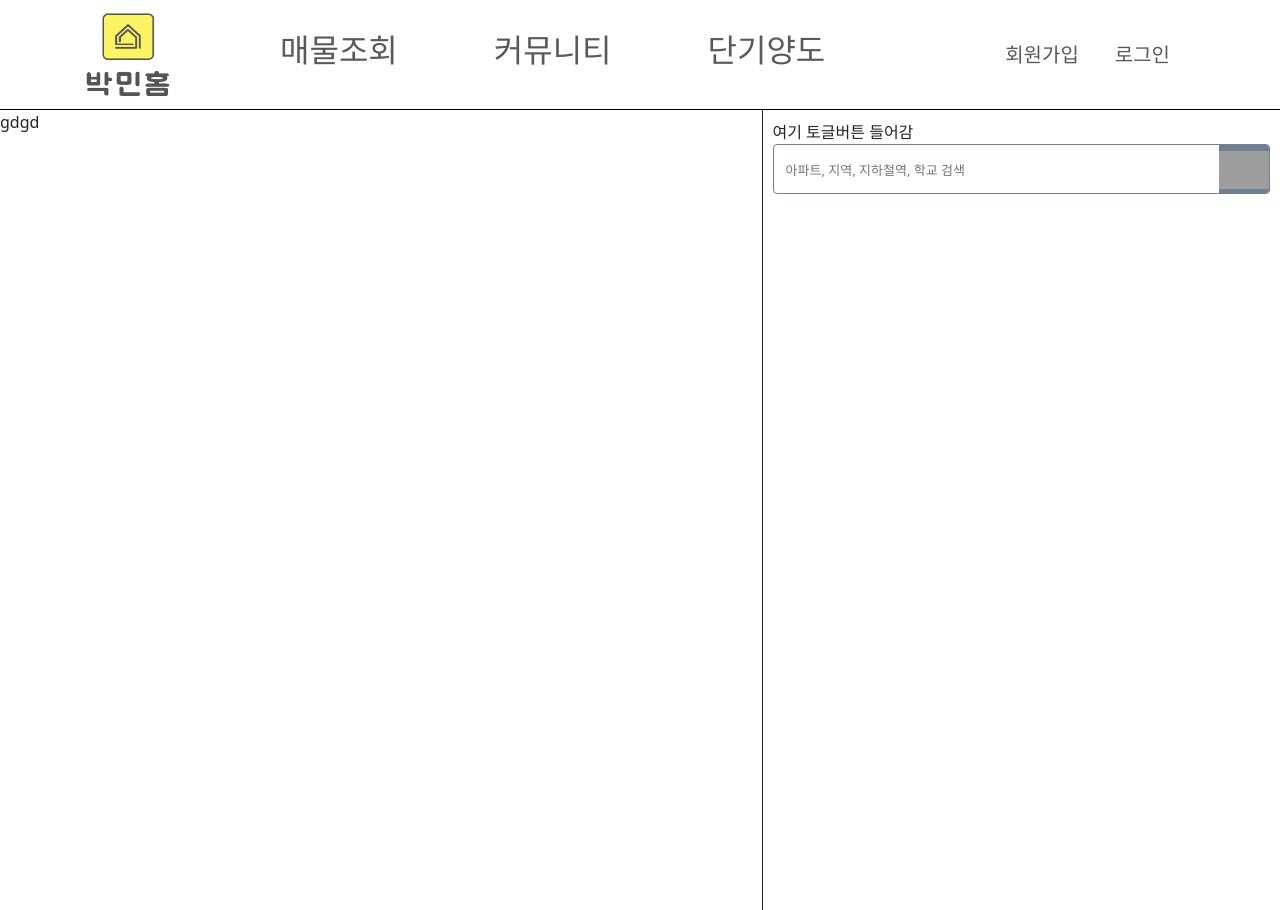
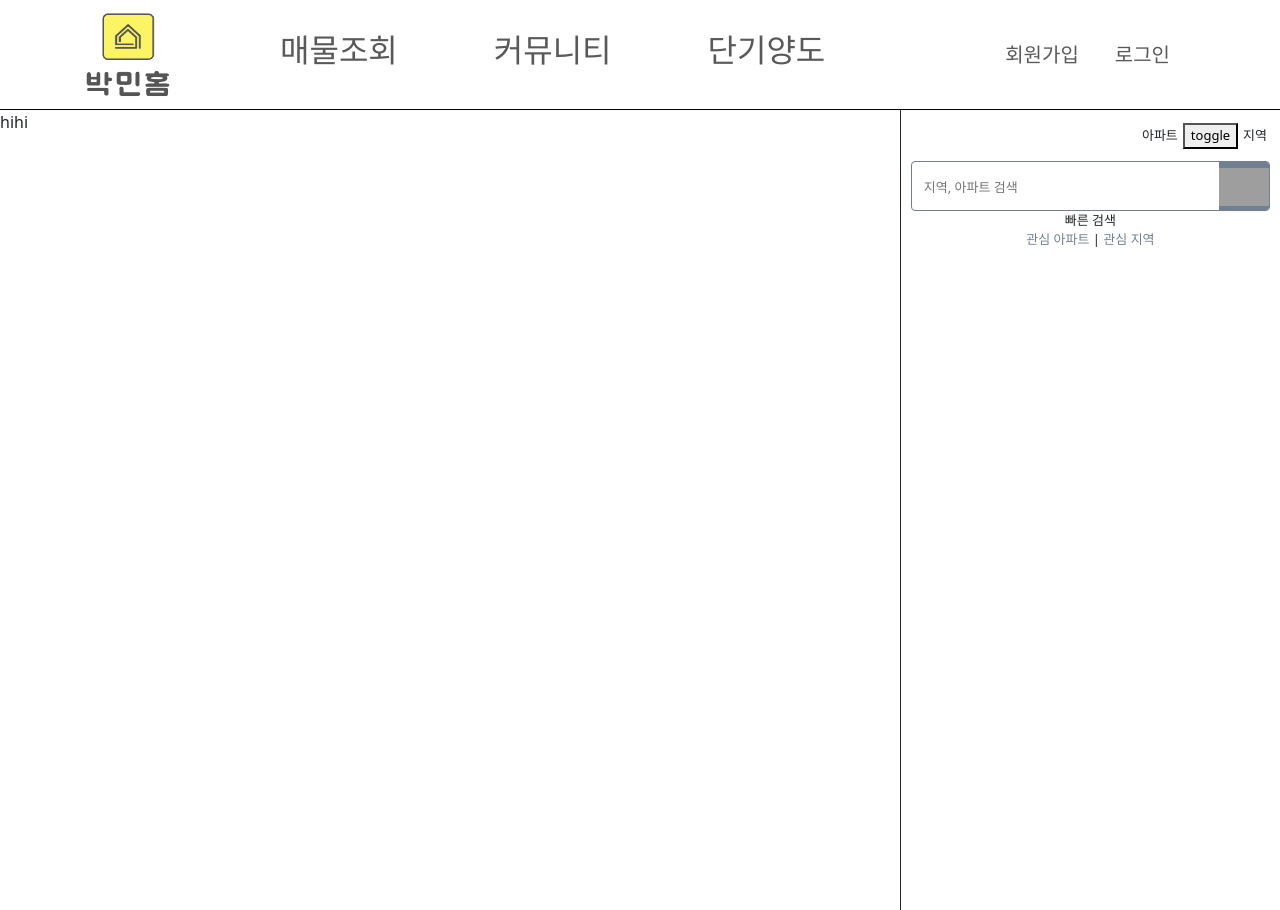
Before and after one commit to SSAFY-10-4-5-FINAL/pjt-final, a Vue app in the folder client/whereismyhome_client/: page / in a window 1280 px wide. Built offline with nearby package versions, Linux system fonts and the light colour scheme; grey boxes are pictures that could not be loaded.

Commit message:
검색 섹션 틀 구현 중

```diff
--- /dev/null
+++ b/client/whereismyhome_client/src/components/apart/ApartMapView.vue
@@ -0,0 +1,3 @@
+<script setup></script>
+<template><div>hihi</div></template>
+<style scoped></style>
--- a/client/whereismyhome_client/src/components/apart/ApartRightView.vue
+++ b/client/whereismyhome_client/src/components/apart/ApartRightView.vue
@@ -1,148 +1,37 @@
 <script setup>
 import { ref } from "vue";
+
+// Data
 const inputText = ref("");
 </script>
 
 <template>
   <div class="container-fluid" id="right-bar">
     <div class="search-select-wrap">
-      <span id="toggle-btn-div">여기 토글버튼 들어감</span>
+      <div id="toggle-btn-wrap">
+        <span class="toggle-text">아파트</span
+        ><button id="toggle-btn">toggle</button
+        ><span class="toggle-text">지역</span>
+      </div>
       <div class="search-input-liner">
         <div class="input-wrap">
-          <input type="text" placeholder="아파트, 지역, 지하철역, 학교 검색" v-model="inputText" />
+          <input
+            type="text"
+            placeholder="지역, 아파트 검색"
+            v-model="inputText"
+          />
         </div>
         <button class="btn-clear on"></button>
         <div class="btn-search-wrap"><button class="btn-search"></button></div>
+      </div>
+      <div id="star-link">
+        <span>빠른 검색</span><br />
+        <a href="#">관심 아파트</a><span> | </span><a href="#">관심 지역</a>
       </div>
     </div>
   </div>
 </template>
 
 <style scoped>
-#toggle-div {
-  height: 5px;
-}
-#right-bar {
-  border-left: 1px solid;
-  height: 100vh;
-  padding: 10px;
-}
-.search-select-wrap {
-  -webkit-tap-highlight-color: rgba(0, 0, 0, 0);
-  text-size-adjust: none;
-  -webkit-box-direction: normal;
-  margin: 0;
-  padding: 0;
-  border: 0;
-  font: inherit;
-  vertical-align: baseline;
-}
-
-#toggle-btn-div {
-  /* display: block; */
-  -webkit-tap-highlight-color: rgba(0, 0, 0, 0);
-  text-size-adjust: none;
-  -webkit-box-direction: normal;
-  margin-top: 10px;
-  padding: 0;
-  font: inherit;
-  flex: 1 1 0%;
-  overflow: hidden;
-  height: 20px;
-  vertical-align: top;
-  box-sizing: border-box;
-}
-
-.search-input-liner {
-  -webkit-tap-highlight-color: rgba(0, 0, 0, 0);
-  text-size-adjust: none;
-  -webkit-box-direction: normal;
-  margin: 0;
-  padding: 0;
-  font: inherit;
-  flex: 1 1 0%;
-  border: 1px solid #708090;
-  border-radius: 4px;
-  overflow: hidden;
-  height: 50px;
-  vertical-align: top;
-  box-sizing: border-box;
-}
-.input-wrap {
-  -webkit-tap-highlight-color: rgba(0, 0, 0, 0);
-  text-size-adjust: none;
-  -webkit-box-direction: normal;
-  margin: 0;
-  border: 0;
-  font: inherit;
-  vertical-align: baseline;
-  float: left;
-  width: 285px;
-  padding: 0px 10px;
-  position: relative;
-  overflow: hidden;
-}
-
-input {
-  -webkit-tap-highlight-color: rgba(0, 0, 0, 0);
-  text-size-adjust: none;
-  -webkit-box-direction: normal;
-  width: 100%;
-  height: 50px;
-  border: none;
-  appearance: none;
-  outline: none;
-  box-shadow: none;
-  font-size: 13px;
-}
-
-.btn-clear {
-  -webkit-tap-highlight-color: rgba(0, 0, 0, 0);
-  text-size-adjust: none;
-  -webkit-box-direction: normal;
-  font-family: "SpoqaHanSans";
-  padding: 0px;
-  border: 0px;
-  margin: 0px;
-  vertical-align: middle;
-  cursor: pointer;
-  position: absolute;
-  display: none;
-  width: 50px;
-  height: 50px;
-  background: url("https://s.zigbang.com/www/images/ic_searchbar_close_20x20_nor_black_slim.png")
-    center center / 20px 20px no-repeat transparent;
-}
-
-.btn-search-wrap {
-  -webkit-tap-highlight-color: rgba(0, 0, 0, 0);
-  text-size-adjust: none;
-  -webkit-box-direction: normal;
-  margin: 0;
-  padding: 0;
-  border: 0;
-  font: inherit;
-  vertical-align: baseline;
-  float: right;
-  background-color: #708090;
-  width: 50px;
-  height: 50px;
-  overflow: hidden;
-}
-
-.btn-search {
-  -webkit-tap-highlight-color: rgba(0, 0, 0, 0);
-  text-size-adjust: none;
-  -webkit-box-direction: normal;
-  font-family: "SpoqaHanSans";
-  padding: 0px;
-  border: 0px;
-  margin: 0px;
-  vertical-align: middle;
-  cursor: pointer;
-  width: 50px;
-  height: 50px;
-  background: url("https://s.zigbang.com/www/images/ic_title_searchbar_30x30_nor_white.png") center
-    center / 100% no-repeat transparent;
-}
+@import "./css/right.css";
 </style>
--- /dev/null
+++ b/client/whereismyhome_client/src/components/apart/css/right.css
@@ -0,0 +1,150 @@
+#right-bar {
+  border-left: 1px solid;
+  height: 100vh;
+  padding: 10px;
+}
+
+#toggle-btn-wrap {
+  -webkit-tap-highlight-color: rgba(0, 0, 0, 0);
+  text-size-adjust: none;
+  -webkit-box-direction: normal;
+  margin: 2px;
+  border: 0;
+  font: inherit;
+  vertical-align: baseline;
+  flex: 1 1 0%;
+  overflow: hidden;
+  vertical-align: top;
+  text-align: right;
+  width: 100%;
+}
+
+#toggle-btn {
+  font-size: 13px;
+}
+
+.toggle-text {
+  font-size: 13px;
+  margin: 5px;
+}
+
+.search-select-wrap {
+  -webkit-tap-highlight-color: rgba(0, 0, 0, 0);
+  text-size-adjust: none;
+  -webkit-box-direction: normal;
+  margin: 0;
+  padding: 0;
+  border: 0;
+  font: inherit;
+  vertical-align: baseline;
+}
+
+.search-input-liner {
+  -webkit-tap-highlight-color: rgba(0, 0, 0, 0);
+  text-size-adjust: none;
+  -webkit-box-direction: normal;
+  margin-bottom: 10px;
+  padding: 0;
+  font: inherit;
+  flex: 1 1 0%;
+  border: 1px solid #708090;
+  border-radius: 4px;
+  overflow: hidden;
+  height: 50px;
+  vertical-align: top;
+  box-sizing: border-box;
+  position: relative;
+  top: 10px;
+}
+.input-wrap {
+  -webkit-tap-highlight-color: rgba(0, 0, 0, 0);
+  text-size-adjust: none;
+  -webkit-box-direction: normal;
+  margin: 0;
+  border: 0;
+  font: inherit;
+  vertical-align: baseline;
+  float: left;
+  padding: 0px 10px;
+  position: relative;
+  overflow: hidden;
+}
+
+input {
+  -webkit-tap-highlight-color: rgba(0, 0, 0, 0);
+  text-size-adjust: none;
+  -webkit-box-direction: normal;
+  width: 100%;
+  height: 50px;
+  border: none;
+  appearance: none;
+  outline: none;
+  box-shadow: none;
+  font-size: 13px;
+}
+
+.btn-clear {
+  -webkit-tap-highlight-color: rgba(0, 0, 0, 0);
+  text-size-adjust: none;
+  -webkit-box-direction: normal;
+  font-family: "SpoqaHanSans";
+  padding: 0px;
+  border: 0px;
+  margin: 0px;
+  vertical-align: middle;
+  cursor: pointer;
+  position: absolute;
+  display: none;
+  width: 50px;
+  height: 50px;
+  background: url("https://s.zigbang.com/www/images/ic_searchbar_close_20x20_nor_black_slim.png")
+    center center / 20px 20px no-repeat transparent;
+}
+
+.btn-search-wrap {
+  -webkit-tap-highlight-color: rgba(0, 0, 0, 0);
+  text-size-adjust: none;
+  -webkit-box-direction: normal;
+  margin: 0;
+  padding: 0;
+  border: 0;
+  font: inherit;
+  vertical-align: baseline;
+  float: right;
+  background-color: #708090;
+  width: 50px;
+  height: 50px;
+  overflow: hidden;
+}
+
+.btn-search {
+  -webkit-tap-highlight-color: rgba(0, 0, 0, 0);
+  text-size-adjust: none;
+  -webkit-box-direction: normal;
+  font-family: "SpoqaHanSans";
+  padding: 0px;
+  border: 0px;
+  margin: 0px;
+  vertical-align: middle;
+  cursor: pointer;
+  width: 50px;
+  height: 50px;
+  background: url("https://s.zigbang.com/www/images/ic_title_searchbar_30x30_nor_white.png")
+    center center / 100% no-repeat transparent;
+}
+
+#star-link {
+  text-align: center;
+  font-size: 13px;
+  width: 100%;
+}
+
+#star-link a {
+  color: #708090;
+  text-decoration: none;
+}
+
+#star-link a:visited {
+  color: #708090;
+  text-decoration: none;
+}
--- a/client/whereismyhome_client/src/views/ApartView.vue
+++ b/client/whereismyhome_client/src/views/ApartView.vue
@@ -1,10 +1,11 @@
 <script setup>
+import ApartMapView from "../components/apart/ApartMapView.vue";
 import ApartRightView from "@/components/apart/ApartRightView.vue";
 </script>
 
 <template>
   <div class="container-fluid">
-    <div class="item">gdgd</div>
+    <div class="item"><ApartMapView /></div>
     <div class="item"><ApartRightView /></div>
   </div>
 </template>
@@ -19,12 +20,12 @@ import ApartRightView from "@/components/apart/ApartRightView.vue";
 .item:nth-child(1) {
   /* 1번 라인에서 9칸 */
   grid-column-start: 1;
-  grid-column-end: 9;
-  height: calc100vh;
+  grid-column-end: 11;
+  height: 100vh;
 }
 .item:nth-child(2) {
   /* 1번 라인에서 3 */
-  grid-column-start: 10;
+  grid-column-start: 11;
   grid-column-end: 12;
   height: 100vh;
 }
```
